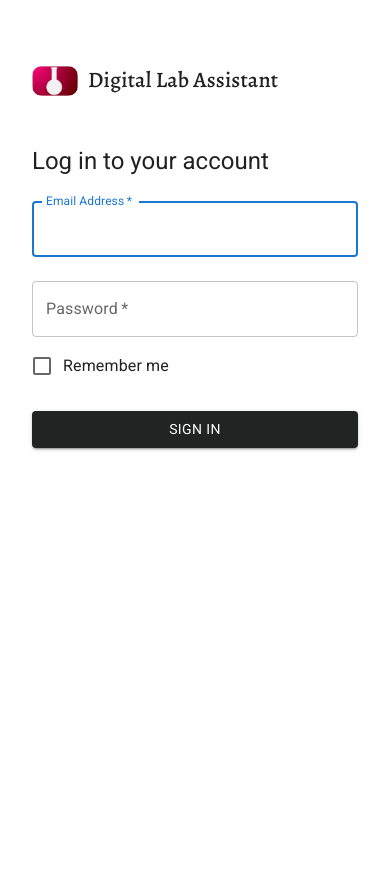
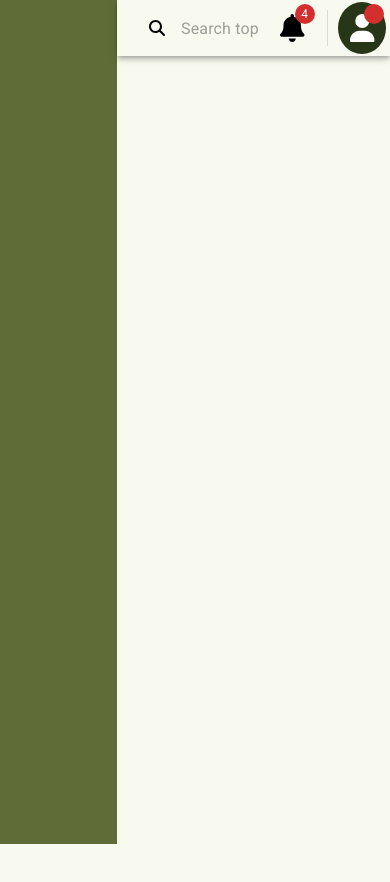
Before and after one commit to kachi33/zenSoar, a React (Create React App) app: page / in a window 390 px wide. Shown: the top 882 px of the page. Before the commit the page ends 844 px from the top, so only its background shows below. Built offline with nearby package versions, Linux system fonts and the light colour scheme.

Commit message:
feat: Add main app layout and apply theme
- Added the main application layout with responsive design.
- Added the header component to the app layout
- Merged custom and default material theme
- Applied the merged theme to the app layout for consistent styling.

```diff
--- a/src/App.js
+++ b/src/App.js
@@ -1,11 +1,20 @@
 import React from 'react';
 import './header.css'
-import Login from './components/auth/Login';
+import {ThemeProvider}  from '@mui/material/styles';
+import CssBaseline from '@mui/material/CssBaseline';
+import combinedTheme from './theme/combinedTheme';
+import Layout from './Layout';
+
 
 
 const App = function() {
   return (
-    <Login />
+    <ThemeProvider theme={combinedTheme}>
+      <CssBaseline/>
+      <Layout/>
+
+
+  </ThemeProvider>
   );
 }
 
--- /dev/null
+++ b/src/Layout.js
@@ -0,0 +1,46 @@
+import Box from '@mui/material/Box';
+import Container from '@mui/material/Container';
+import Header from './components/Header';
+import {alpha } from '@mui/material/styles';
+
+
+const Layout = () => {
+    return (
+    <Container
+        maxWidth={false}
+        disableGutters
+        sx={{
+            display: 'flex',
+            flexDirection: 'column',
+            width: '100vw',
+            maxWidth: '100%',
+            padding: 0,
+            margin: 0,
+            backgroundColor: (theme) => alpha(theme.palette.fill.lightGreen, 1),
+        }}
+    >
+        <Box
+        sx={{
+            bgcolor: '#606C38',
+            height: '100vh',
+            width: '30%',
+            }}
+        >
+
+        </Box>
+
+        <Box
+        sx={{
+            bgcolor: '#00000000',
+            height: '100vh',
+            width: '70%'
+            }}
+        >
+            <Header/>
+
+        </Box>
+        </Container>
+);
+}
+
+export default Layout;
--- a/src/components/header.js
+++ b/src/components/header.js
@@ -1,50 +1,139 @@
-import React, {useState} from 'react';
-import { FontAwesomeIcon } from '@fortawesome/react-fontawesome';
-import { faBars } from '@fortawesome/free-solid-svg-icons'; // Import icons
-import Logo from './UI/Logo';
+import * as React from 'react';
+import { styled, alpha } from '@mui/material/styles';
+import AppBar from '@mui/material/AppBar';
+import Box from '@mui/material/Box';
+import Toolbar from '@mui/material/Toolbar';
+import InputBase from '@mui/material/InputBase';
+import Badge from '@mui/material/Badge';
+import IconButton from '@mui/material/IconButton';
+import Divider from '@mui/material/Divider';
 
 
 
+//// import fontAwesomeIcons
+import { FontAwesomeIcon } from '@fortawesome/react-fontawesome';
+import { faMagnifyingGlass, faBell, faUser  } from '@fortawesome/free-solid-svg-icons'; // Import icons
+
+
+const Search = styled('div')(({ theme }) => ({
+  position: 'relative',
+  borderRadius: theme.shapes.borderRadius,
+//   backgroundColor: alpha(theme.palette.fill.lightGreen, 1),
+  '&:hover': {
+    backgroundColor: alpha(theme.palette.fill.light, 1),
+  },
+  marginLeft: 0,
+  width: '100%',
+  [theme.breakpoints.up('sm')]: {
+    marginLeft: theme.spacing(1),
+    width: 'auto',
+  },
+}));
+
+const SearchIconWrapper = styled('div')(({ theme }) => ({
+  padding: theme.spacing(0, 2),
+  height: '100%',
+  position: 'absolute',
+  pointerEvents: 'none',
+  display: 'flex',
+  alignItems: 'center',
+  justifyContent: 'center',
+}));
+
+const StyledInputBase = styled(InputBase)(({ theme }) => ({
+//   color: alpha(theme.palette.color.default, ),
+  width: '100%',
+  '& .MuiInputBase-input': {
+    padding: theme.spacing(1, 1, 1, 0),
+    // vertical padding + font size from searchIcon
+    paddingLeft: `calc(1em + ${theme.spacing(4)})`,
+    transition: theme.transitions.create('width'),
+    [theme.breakpoints.up('sm')]: {
+      width: '40ch',
+      '&:focus': {
+        width: '20ch',
+      },
+    },
+  },
+}));
+
 const Header = function() {
-    const [isVisible, setIsVisible] = useState({
-        navVisibilty: false,
-        dropdownVisible: false
-    });
+    return (
+        <Box sx={{ flexGrow: 1}}>
+          <AppBar
+          position="fixed"
+          sx={{
+            backgroundColor: (theme) => alpha(theme.palette.fill.default, 0),
+            width: 'calc(100% - 30%)',
+        }}
+        >
+        <Toolbar sx={{display: 'flex', justifyContent: 'space-between'}} >
 
-    const toggleVisibility = (key) => {
-        setIsVisible((prevState) => ({
-            ...prevState,
-            [key]: !prevState[key],
-        }));
-      };
+              <Search>
+                <SearchIconWrapper>
+                  {/* <SearchIcon /> */}
+                    <FontAwesomeIcon icon={faMagnifyingGlass} style={{color: "#000000",}} />
+                    </SearchIconWrapper>
+                <StyledInputBase
+                placeholder="Search topics…"
+                inputProps={{ 'aria-label': 'search' }}
+                />
+              </Search>
 
-    const handleDropdownClick = () => {
-        toggleVisibility('navVisible');
-        toggleVisibility('dropdownVisible');
-    };
+              <Box sx={{ display:'flex'  }}>
+            <IconButton size="large" aria-label="show 9 new notifications" color="inherit"
+            sx={{
+             backgroundColor: (theme) => alpha(theme.palette.fill.default, 0),
+            '&:hover': {
+                backgroundColor: (theme) => alpha(theme.palette.fill.light, 1), // Ensuring the hover color remains the same
+             }
+             }}
 
-    return(
-        <header className='header'>
-            <div className='logo-container'>
-                <Logo />
-            </div>
-            <nav className={`header-nav ${isVisible.navVisibilty ? 'visible' : ''}`}>
-                <ul>
-                <li><a href='#'>Home</a></li>
-                <li><a href='#'>Contact Us</a></li>
-                </ul>
-            </nav>
-            <div className="header-collapse header-dropdown" onClick={handleDropdownClick} >
-                    <FontAwesomeIcon icon={faBars} size='2x' style={{ color: "#283618"}} />
-                    {isVisible.dropdownVisible && (
-                        <ul className="dropdown-menu">
-                            <li><a href="#">Home</a></li>
-                            <li><a href="#">Contact Us</a></li>
-                        </ul>
-                     )}
-            </div>
-        </header>
-    );
-}
+            >
+              <Badge badgeContent={4} color="error">
+                <FontAwesomeIcon
+                icon={faBell}
+                style={{  color: "#000000",
+                }}
+                />
+              </Badge>
+            </IconButton>
+
+            <Divider orientation="vertical" variant="middle" flexItem
+            sx={{
+                mx: "10px",
+             }}
+            />
+
+            <IconButton
+              size="large"
+              edge="end"
+              aria-label="account of current user"
+              color="inherit"
+              sx={{
+                backgroundColor: (theme) => alpha(theme.palette.fill.darkGreen, 1),
+                '&:hover': {
+                    backgroundColor: (theme) => alpha(theme.palette.fill.light, 1), // Ensuring the hover color remains the same
+                },
+              }}
+              >
+              <Badge badgeContent={" "} color="error">
+              <FontAwesomeIcon
+              icon={faUser}
+              style={{
+                color: (theme) => alpha(theme.palette.color.light, 1),
+                }}
+                 />
+              </Badge>
+            </IconButton>
+          </Box>
+
+            </Toolbar>
+          </AppBar>
+        </Box>
+      );
+    }
+
+
 
 export default Header;
--- /dev/null
+++ b/src/theme/combinedTheme.js
@@ -0,0 +1,10 @@
+import { createTheme } from '@mui/material/styles';
+import deepmerge from 'deepmerge';
+import customTheme from './customTheme';
+
+const defaultTheme = createTheme();
+
+const combinedTheme = deepmerge(defaultTheme, customTheme);
+
+
+export default combinedTheme;
--- /dev/null
+++ b/src/theme/customTheme.js
@@ -0,0 +1,29 @@
+import { createTheme } from '@mui/material/styles';
+
+const customTheme = createTheme({
+  palette: {
+
+    fill: {
+      default: '#000000', // Clear
+      light: '#FFFFFF',
+      lightGreen: '#F8FAF0',
+      mediumGreen: '#606C3880',
+      darkGreen: '#283618',
+    //   Umber-green: ‘#606C3880,
+
+   },
+
+   color: {
+      default: '#000000',
+      light: '#28361860',
+      darkGreen:'#283618'
+   },
+
+  },
+  shapes: {
+   borderRadius: 32,
+   },
+
+  });
+
+export default customTheme;
```
